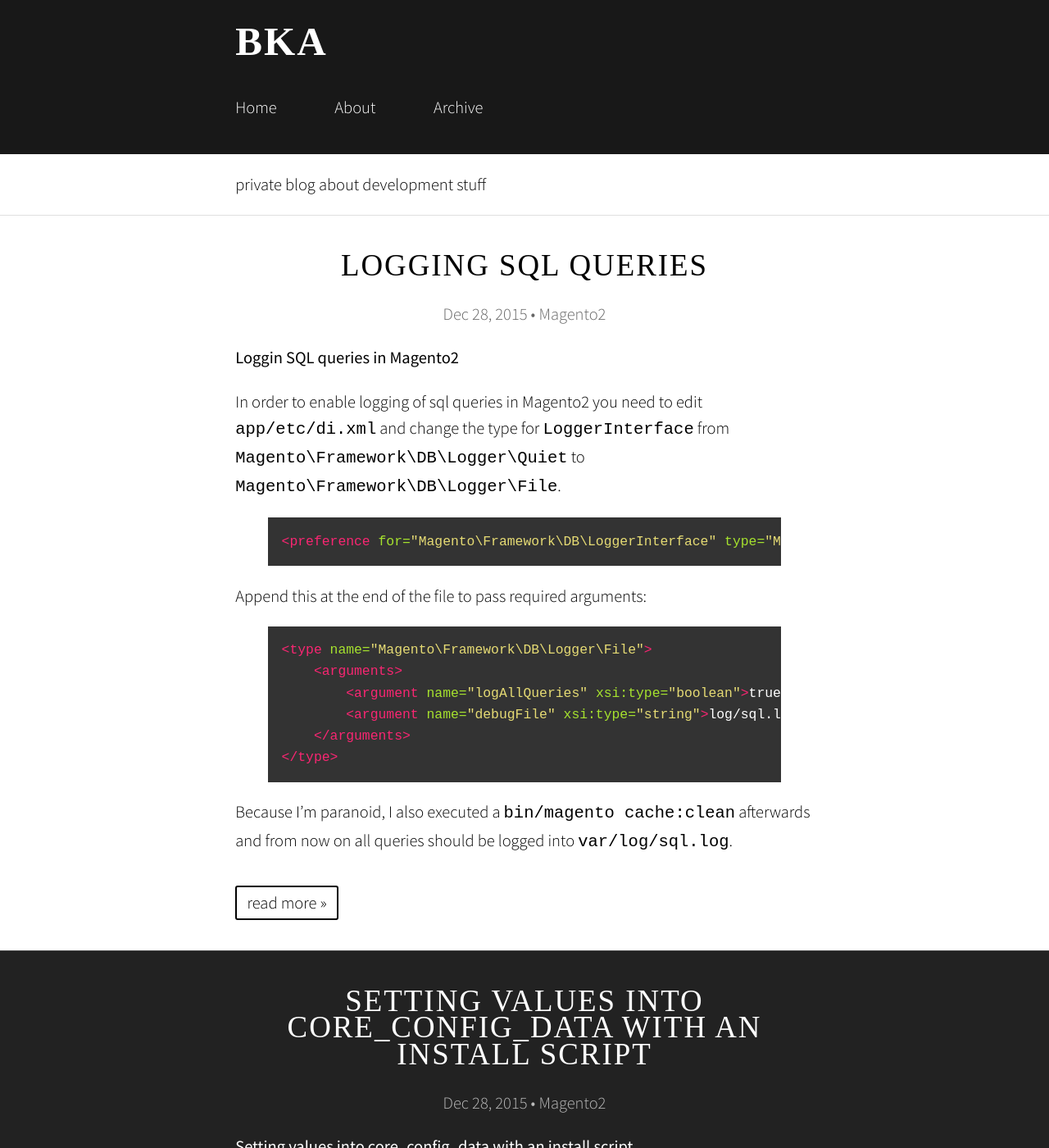
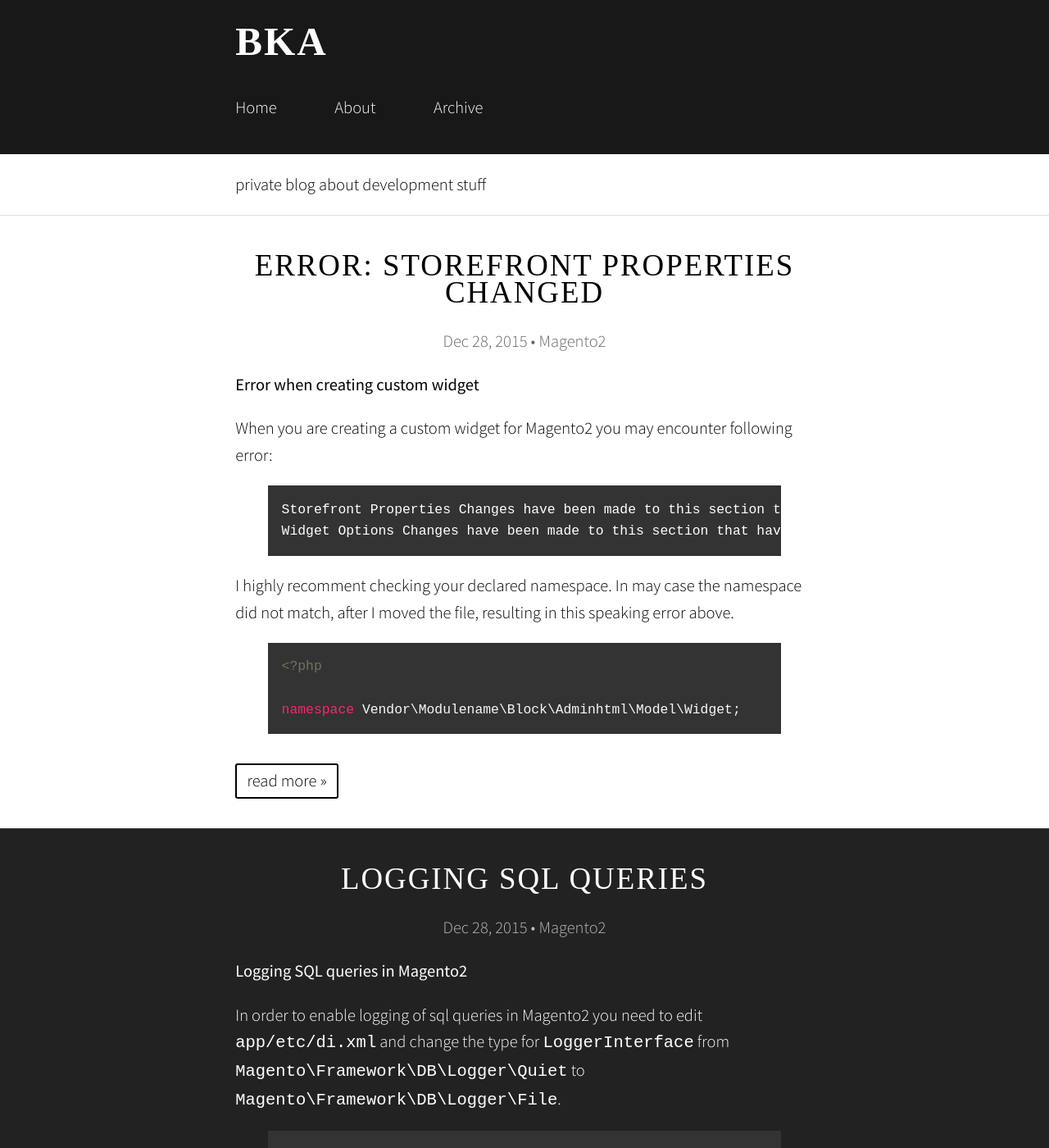
Before and after one commit to bka/bka.github.io, a Jekyll site: the page built from index.html, in a window 1280 px wide and 1400 px high. Shown: the whole window at 82% size. Built offline with Jekyll 4.4.1, drawn with Linux system fonts in a browser that asks for light colours; nearby versions of some CDN libraries; some web fonts are replaced; the list of posts is cut into pages by our own code.

Commit message:
storefront properties changes error

````diff
--- a/_posts/2015-12-28-log-sql-queries.md
+++ b/_posts/2015-12-28-log-sql-queries.md
@@ -4,7 +4,7 @@ date:   2015-12-28 12:36:00
 categories: Magento2
 ---
 
-**Loggin SQL queries in Magento2**
+**Logging SQL queries in Magento2**
 
 In order to enable logging of sql queries in Magento2 you need to edit ```app/etc/di.xml``` and
 change the type for ```LoggerInterface``` from ```Magento\Framework\DB\Logger\Quiet``` to ```Magento\Framework\DB\Logger\File```.
--- /dev/null
+++ b/_posts/2015-12-28-widget-store-properties-changed.md
@@ -0,0 +1,23 @@
+---
+title:  "Error: Storefront properties changed"
+date:   2015-12-28 18:36:00
+categories: Magento2
+---
+
+**Error when creating custom widget**
+
+When you are creating a custom widget for Magento2 you may encounter following error:
+
+{% highlight text %}
+Storefront Properties Changes have been made to this section that have not been saved. This tab contains invalid data. Please resolve this before saving.
+Widget Options Changes have been made to this section that have not been saved. This tab contains invalid data. Please resolve this before saving.
+{% endhighlight %}
+
+I highly recomment checking your declared namespace. In may case the namespace
+did not match, after I moved the file, resulting in this speaking error above.
+
+{% highlight php %}
+<?php
+
+namespace Vendor\Modulename\Block\Adminhtml\Model\Widget;
+{% endhighlight %}
````
